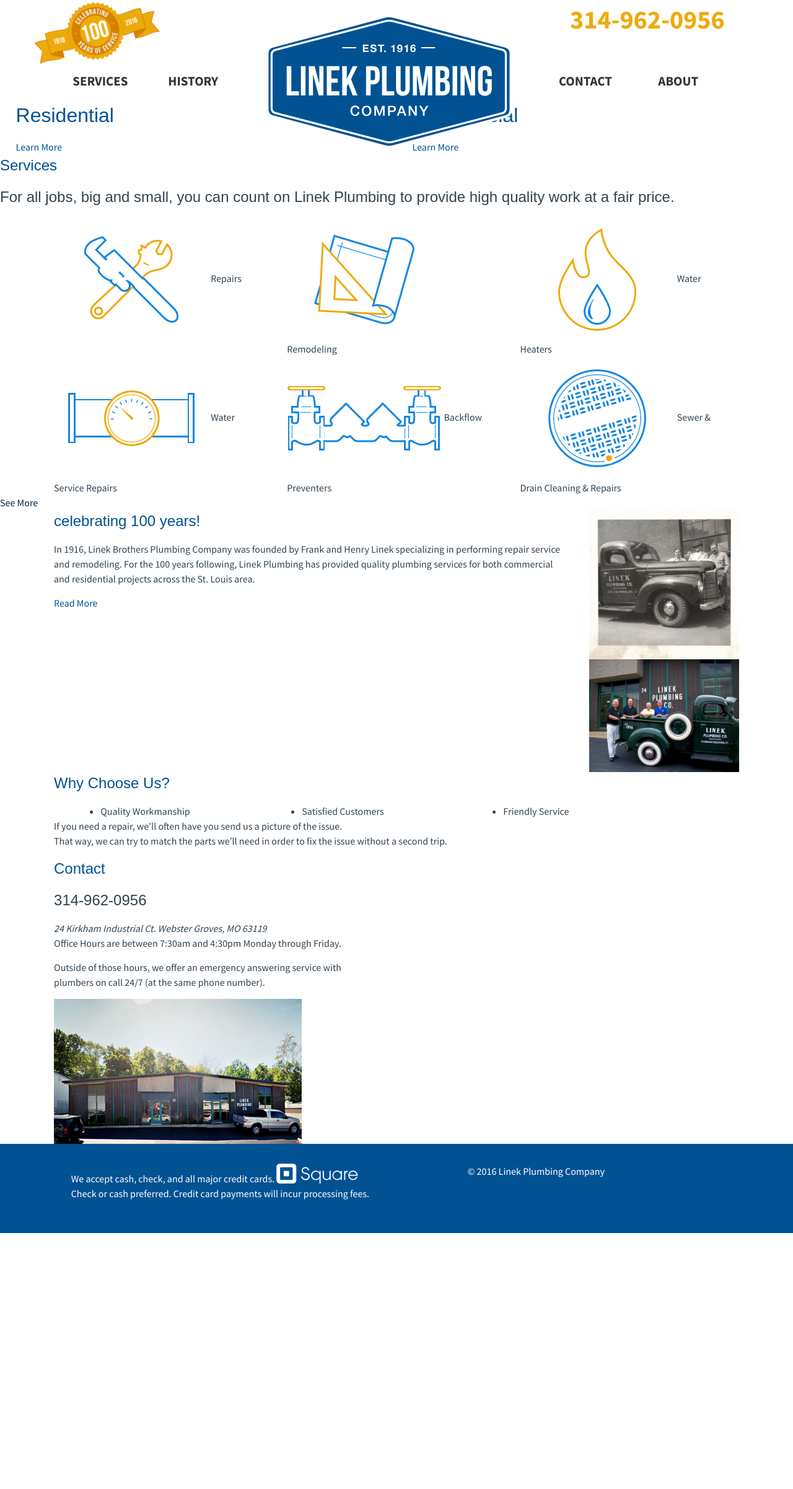
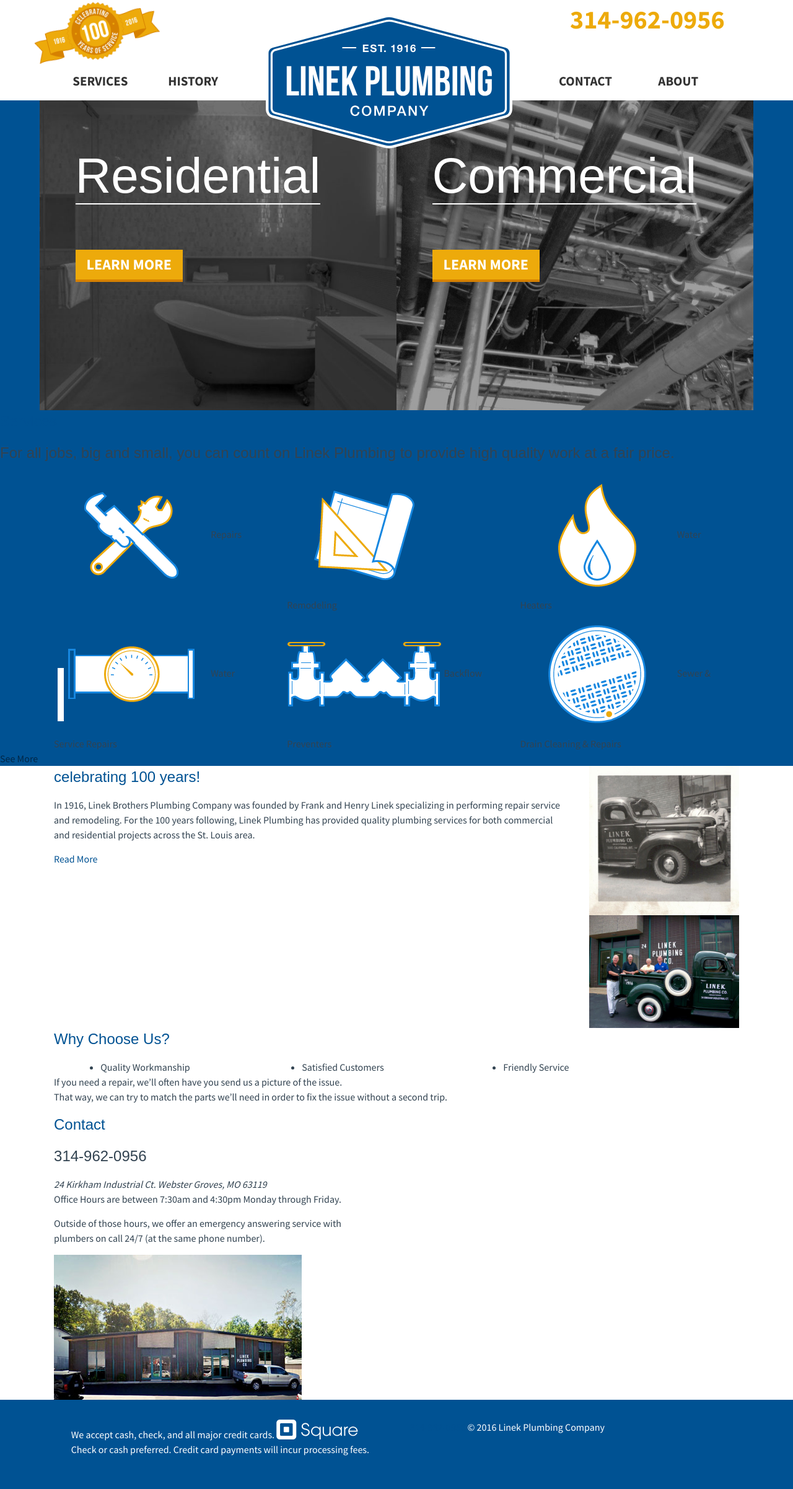
Before and after one commit to alexlinek/lpc, a Jekyll site: the page built from index.html, in a window 1280 px wide. Shown: the whole page at 62% size. Built offline with Jekyll 4.4.1, drawn with Linux system fonts in a browser that asks for light colours; some web fonts are replaced; before the commit the page ends 1990 px from its top, so only the background shows below that.

Commit message:
Styled homepage hero shot

```diff
--- a/_sass/_base.scss
+++ b/_sass/_base.scss
@@ -98,3 +98,7 @@
   width: 100%;
   @extend %clearfix;
 }
+
+.bg-dark-blue {
+    background: #005293;
+}
--- a/_sass/_home.scss
+++ b/_sass/_home.scss
@@ -4,3 +4,47 @@
 h1 {
   color: $blue;
 }
+
+.hero {
+  height: 500px;
+}
+
+.residential-hero,
+.commercial-hero {
+  width: 50%;
+  margin: 0;
+  height: 100%;
+  background-size: cover;
+  background-repeat: no-repeat;
+  background-position: center;
+  position: relative;
+}
+
+.residential-hero {
+  background-image: url('/images/home/bathroom-lc.jpg');
+}
+
+.commercial-hero {
+  background-image: url('/images/home/commercial-lc.jpg');
+}
+
+.hero-title-group {
+  position: absolute;
+  left: 10%;
+  top: 10%;
+  margin-top: 2em;
+
+  h1 {
+    color: $white;
+    font-size: 5em;
+    border-bottom: 2px solid $white;
+    padding-bottom: 4px;
+    display: inline-block;
+    line-height: 1em;
+    margin-bottom: 1em;
+  }
+
+  .button {
+
+  }
+}
--- a/_sass/_nav.scss
+++ b/_sass/_nav.scss
@@ -1,5 +1,7 @@
 .main-nav {
   font-size: 21px;
+  position: relative;
+  z-index: 1;
 }
 
 .main-nav-cornerstone {
--- a/index.html
+++ b/index.html
@@ -2,11 +2,13 @@
 layout: default
 ---
 
-<header class="hero">
+<header class="bg-dark-blue">
+  <div class="group hero">
     <div class="span1-2 residential-hero">
       <hgroup class="hero-title-group">
         <h1>Residential</h1>
-      <a href="{{ '/residential' | prepend: site.baseurl }}">
+        <br />
+        <a href="{{ '/residential' | prepend: site.baseurl }}" class="button">
           Learn More
         </a>
       </hgroup>
@@ -14,14 +16,16 @@
     <div class="span1-2 commercial-hero">
       <hgroup class="hero-title-group">
         <h1>Commercial</h1>
-      <a href="{{ '/commercial' | prepend: site.baseurl }}">
+        <br />
+        <a href="{{ '/commercial' | prepend: site.baseurl }}" class="button">
           Learn More
         </a>
       </hgroup>
     </div>
+  </div>
 </header>
 
-<section class="home-services-section">
+<section class="home-services-section bg-dark-blue">
   {% include services_overview.html %}
 </section>
 
```
Lines whose indentation alone changed are shown as unchanged.
